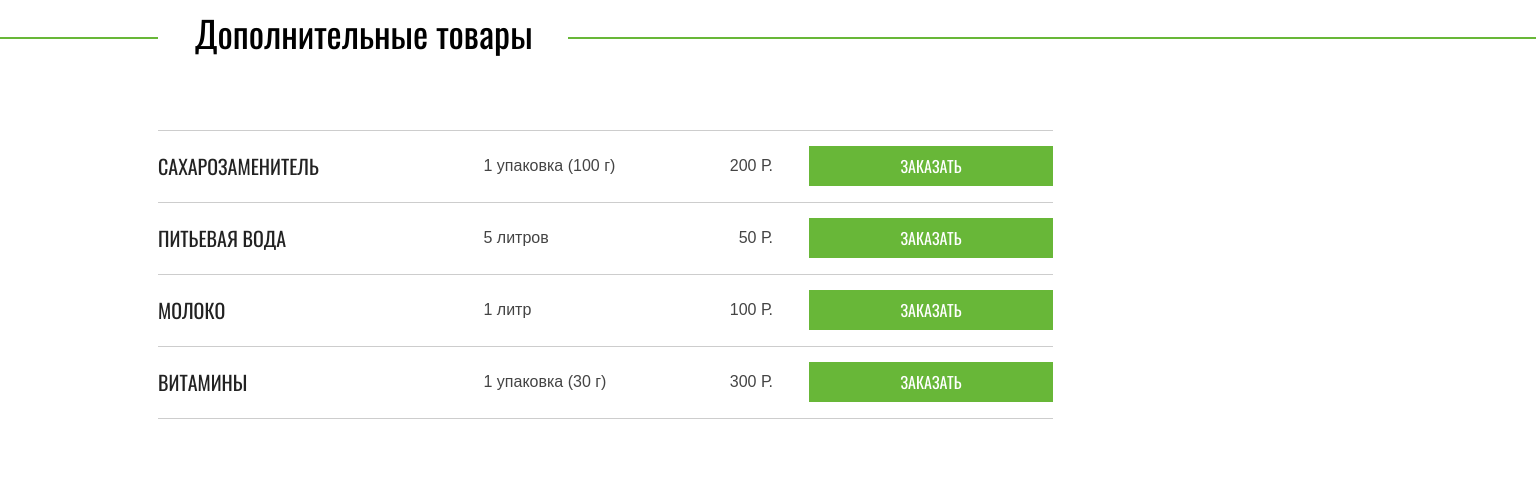
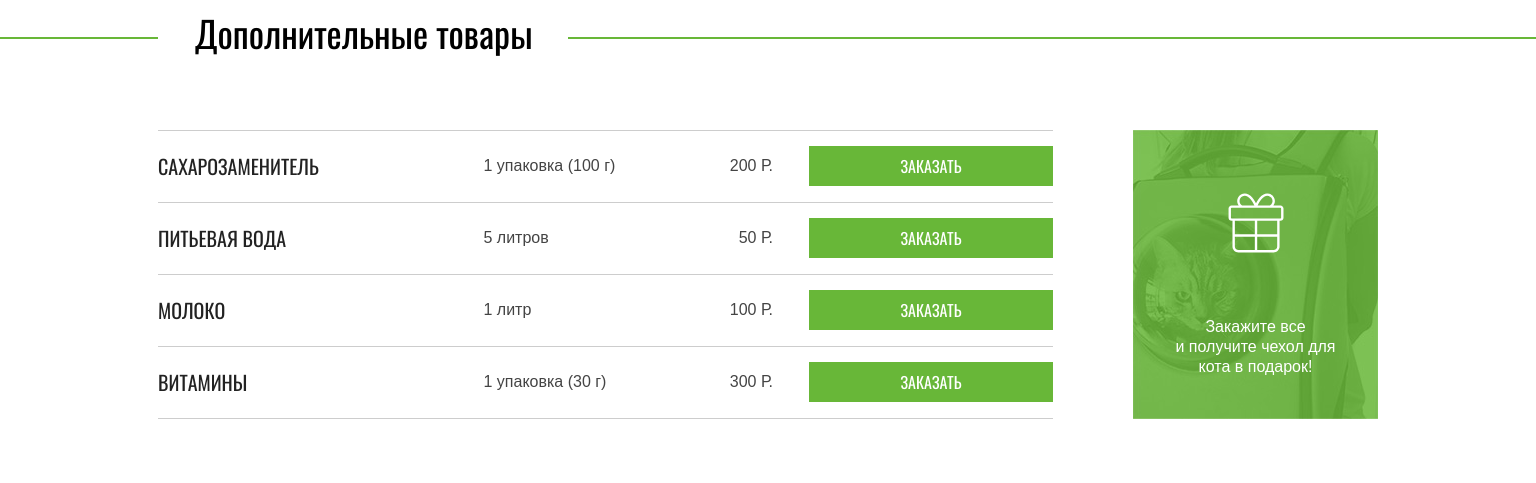
Before and after one commit to rusbers/cat-energy, a website: page source/catalog.html in a window 1536 px wide. Shown: the part 1480-1963 px from the top of the page. Drawn offline with nearby package versions, Linux system fonts and the light colour scheme; files that its build step writes are made by us from their sources.

Commit message:
Добавь ретинизацию для фона блока gift

```diff
--- a/source/sass/blocks/gift-promo.scss
+++ b/source/sass/blocks/gift-promo.scss
@@ -9,27 +9,42 @@
 }
 
 .gift-promo__inner {
-  background-image: url("../../img/gift-promo/gift-photo.png");
+  background-image: url("../../img/gift/gift-bg-mobile.png");
   background-repeat: no-repeat;
-  background-size: 100%;
+  background-size: cover;
+  background-position: 0;
   min-height: 289px;
+  width: 100%;
   display: grid;
   justify-items: center;
 
+  @media (min-resolution: 2dppx) {
+    background-image: url("../../img/gift/gift-bg-mobile@2x.png");
+  }
+
   @media (min-width: 768px) {
+    background-image: url("../../img/gift/gift-bg-tablet.png");
     min-height: 200px;
     grid-template-columns: 1fr 1fr;
     grid-template-rows: 1fr;
     align-items: center;
     justify-items: initial;
+
+    @media (min-resolution: 2dppx) {
+      background-image: url("../../img/gift/gift-bg-tablet@2x.png");
+    }
   }
 
   @media (min-width: 1440px) {
+    background-image: url("../../img/gift/gift-bg-desktop.png");
     height: 100%;
-    background-size: auto;
     grid-template-columns: 1fr;
     grid-template-rows: 1fr 1fr;
     justify-items: center;
+
+    @media (min-resolution: 2dppx) {
+      background-image: url("../../img/gift/gift-bg-desktop@2x.png");
+    }
   }
 
   &::before {
```
